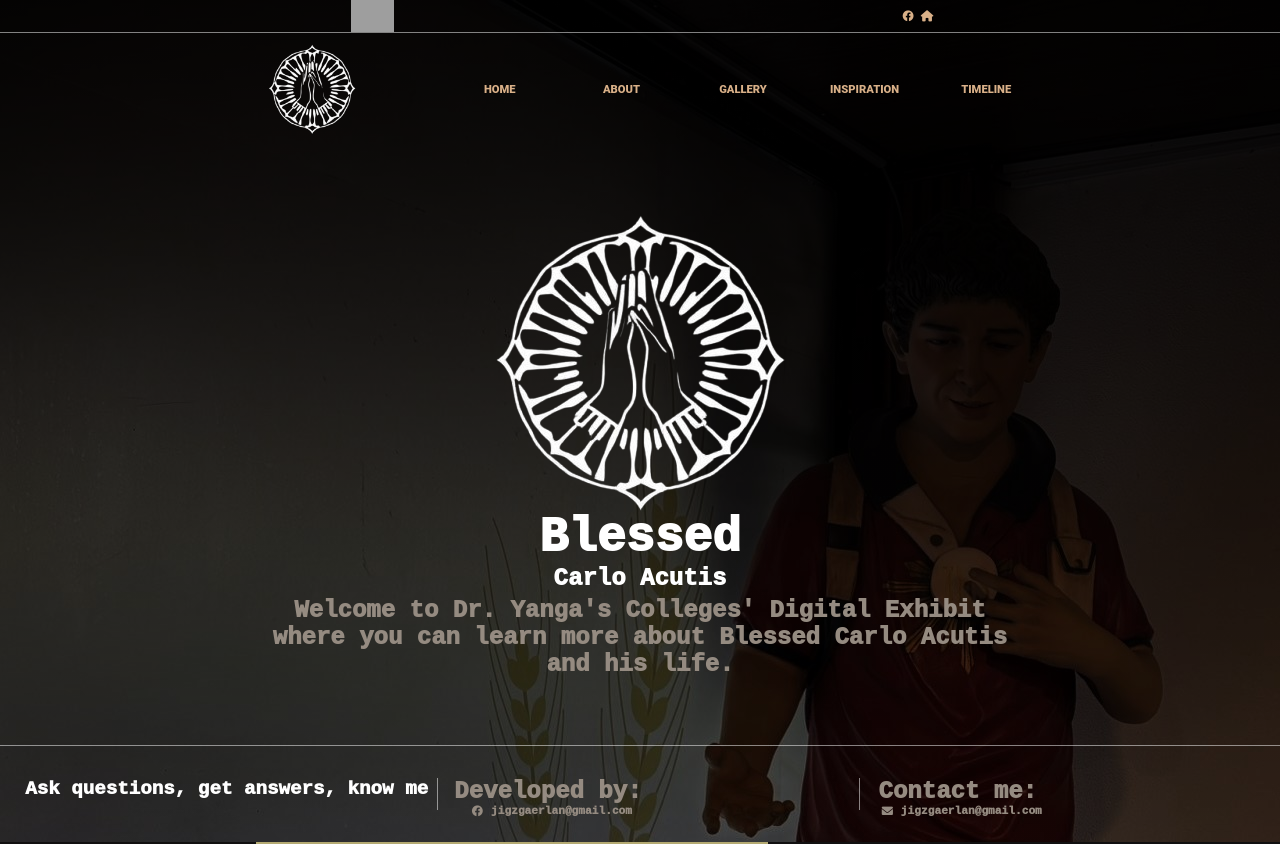
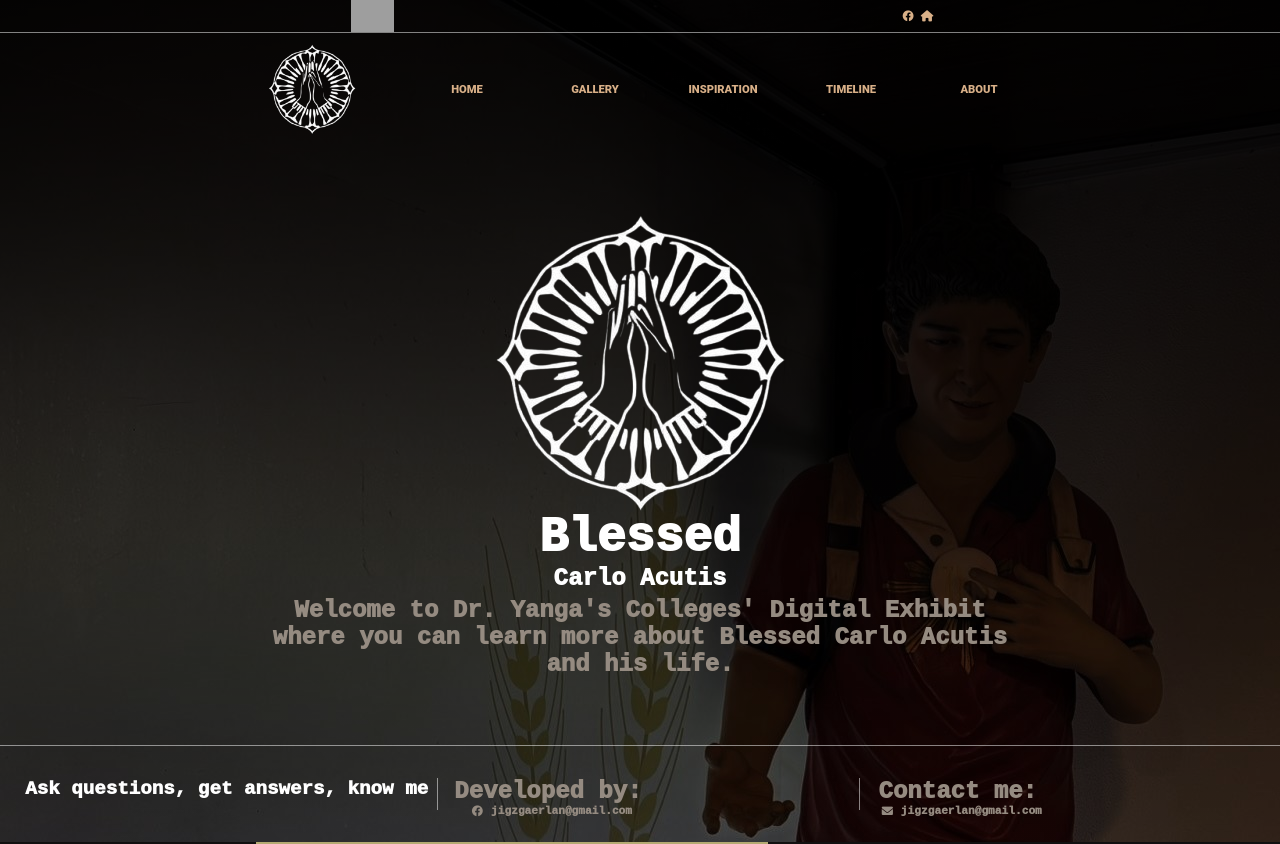
Before and after one commit to JigzAndreiGaerlan/Gen-Tech-Entry, a React (Vite) app: page / in a window 1280 px wide. Shown: the top 844 px of the page. Built offline with nearby package versions, Linux system fonts and the light colour scheme; grey boxes are pictures that could not be loaded.

Commit message:
your message here

```diff
--- a/src/App.jsx
+++ b/src/App.jsx
@@ -6,13 +6,7 @@ import Inspiration from './Components/InspirationSection/Inspiration'
 import Timeline from './Components/TimelineSection/Timeline'
 import Footer from './Components/FooterSection/Footer'
 
-const options = [
-  { name: "Home", link: "#main" },
-  { name: "About", link: "#about" },
-  { name: "Gallery", link: "#gallery" },
-  { name: "Inspiration", link: "#inspiration" },
-  { name: "Timeline", link: "#timeline" }
-];
+
 const App = () => {
   return (
     <div id="main" className='main'>
@@ -34,30 +28,29 @@ const App = () => {
                 <img src="image-removebg-preview (2).png" alt="Logo" />
             </span>
             <span className="navigations">
-                <ul>
-                    <li>
-                    {options.map((option, id) => (
-  <a href={option.link} key={id}>{option.name}</a>
-))}
-                    </li>
-                </ul>
+              <a href="#main">Home</a>
+              <a href="#gallery">Gallery</a>
+              <a href="#inspiration">Inspiration</a>
+              <a href="#timeline">Timeline</a>
+              <a href="#about">About</a>
             </span>
         </div>
-      <div>
-        <Main></Main>
+      <div id="main">
+  <Main />
 </div>
 <div id="about">
-        <AboutSection></AboutSection>
+  <AboutSection />
 </div>
 <div id="gallery">
-        <Gallery></Gallery>
+  <Gallery />
 </div>
 <div id="inspiration">
-        <Inspiration></Inspiration>
+  <Inspiration />
 </div>
 <div id="timeline">
-          <Timeline></Timeline>
+  <Timeline />
 </div>
+
         <div id="footer">
           <Footer></Footer>
         </div>
--- a/src/Components/MainSection/Styles.css
+++ b/src/Components/MainSection/Styles.css
@@ -5,6 +5,7 @@ html, body {
   min-height: 100%;
     overflow-x: hidden;
     overflow-y: auto;
+    scroll-behavior: smooth;
 }
 
 
--- a/src/main.jsx
+++ b/src/main.jsx
@@ -9,10 +9,5 @@ const queryClient = new QueryClient();
 
 ReactDOM.createRoot(document.getElementById("root")).render(
 
-<HashRouter>
-  <Routes>
-    <Route path="/" element={<App />} />
-  </Routes>
-</HashRouter>
-
+    <App />
 );
--- a/vite.config.js
+++ b/vite.config.js
@@ -1,7 +1,7 @@
 import { defineConfig } from 'vite'
 import react from '@vitejs/plugin-react'
 
+// vite.config.js
 export default defineConfig({
-  base: '/Gen-Tech-Entry/',
-  plugins: [react()]
+  base: './'
 })
```
Lines whose indentation alone changed are shown as unchanged.
